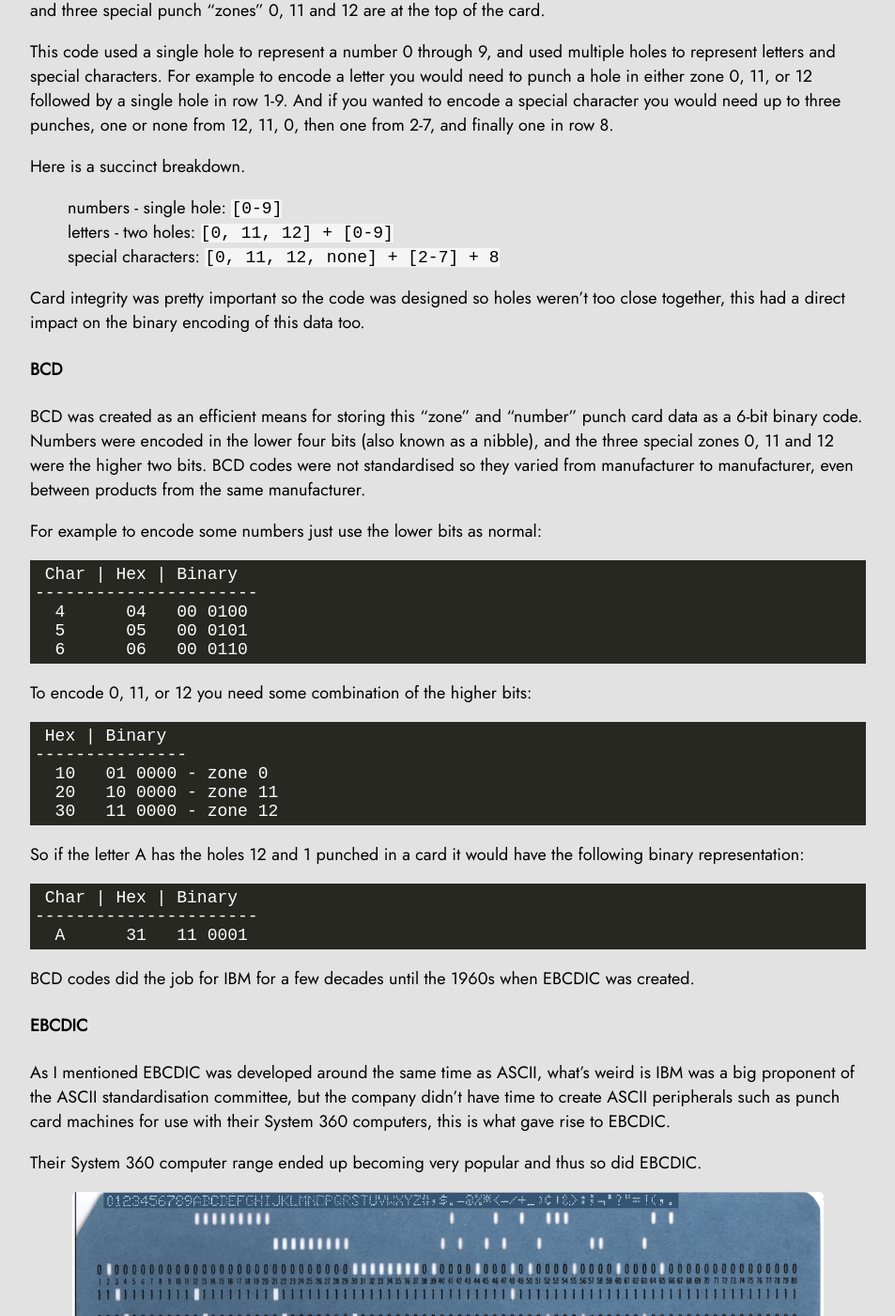
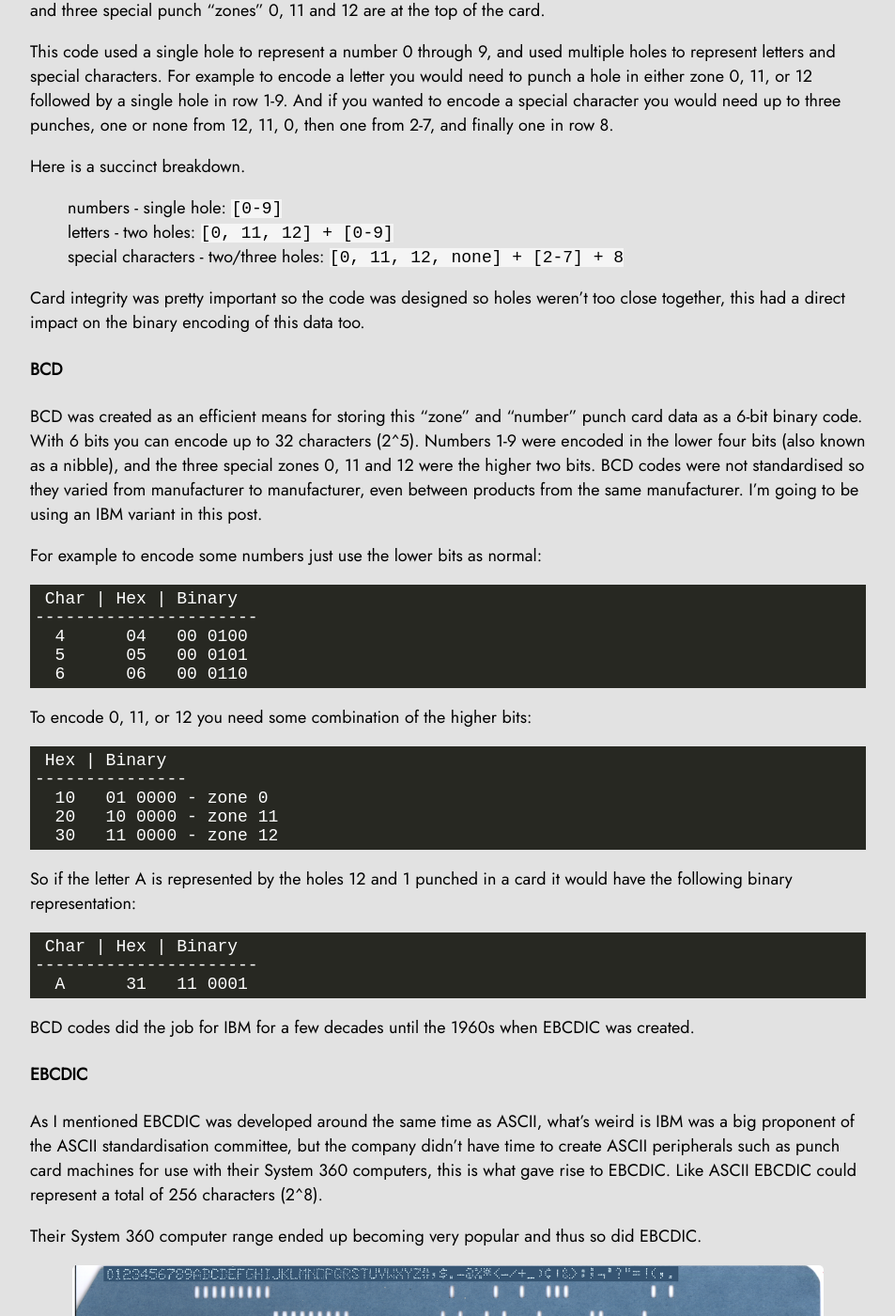
Before and after one commit to skipcloud/skipcloud.github.io, a Jekyll site: the page built from _posts/2020-09-13-character-encodings.md, in a window 1280 px wide and 1400 px high, scrolled down 20861 px. Shown: the whole window at 94% size, without its empty margins (163-1116 px from the left). Built offline with Jekyll 4.4.1, drawn with Linux system fonts in a browser that asks for light colours; some of the changed text lies outside the part shown.

Commit message:
posts: character encodings - typos

````diff
--- a/_posts/2020-09-13-character-encodings.md
+++ b/_posts/2020-09-13-character-encodings.md
@@ -701,8 +701,8 @@
 
 #### ISO-8859
 
-With so many different variants of ASCII floating around there became a need for
-everyone to agree on some sort of standard, this fell to the [International
+With so many different variants of 8-bit ASCII floating around there became a need for
+everyone to agree on some sort of standard again, this fell to the [International
 Organization for Standardization
 (ISO)](https://en.wikipedia.org/wiki/International_Organization_for_Standardization)
 and [International Electrotechnical Commission
@@ -808,7 +808,7 @@
 
 * numbers - single hole: `[0-9]`
 * letters - two holes: `[0, 11, 12] + [0-9]`
-* special characters: `[0, 11, 12, none] + [2-7] + 8`
+* special characters - two/three holes: `[0, 11, 12, none] + [2-7] + 8`
 
 Card integrity was pretty important so the code was designed so holes weren't
 too close together, this had a direct impact on the binary encoding of this data
@@ -817,10 +817,12 @@
 #### BCD
 
 BCD was created as an efficient means for storing this "zone" and "number" punch
-card data as a 6-bit binary code. Numbers were encoded in the lower four bits
-(also known as a nibble), and the three special zones 0, 11 and 12 were the
-higher two bits. BCD codes were not standardised so they varied from
-manufacturer to manufacturer, even between products from the same manufacturer.
+card data as a 6-bit binary code. With 6 bits you can encode up to 32 characters
+(2^5). Numbers 1-9 were encoded in the lower four bits (also known as a nibble),
+and the three special zones 0, 11 and 12 were the higher two bits. BCD codes
+were not standardised so they varied from manufacturer to manufacturer, even
+between products from the same manufacturer. I'm going to be using an IBM
+variant in this post.
 
 For example to encode some numbers just use the lower bits as normal:
 
@@ -842,8 +844,8 @@
   30   11 0000 - zone 12
 ```
 
-So if the letter A has the holes 12 and 1 punched in a card it would have the
-following binary representation:
+So if the letter A is represented by the holes 12 and 1 punched in a card it
+would have the following binary representation:
 
 ```
  Char | Hex | Binary
@@ -859,7 +861,8 @@
 As I mentioned EBCDIC was developed around the same time as ASCII, what's weird
 is IBM was a big proponent of the ASCII standardisation committee, but the
 company didn't have time to create ASCII peripherals such as punch card machines
-for use with their System 360 computers, this is what gave rise to EBCDIC.
+for use with their System 360 computers, this is what gave rise to EBCDIC. Like
+ASCII EBCDIC could represent a total of 256 characters (2^8).
 
 Their System 360 computer range ended up becoming very popular and thus so did
 EBCDIC.
@@ -1202,7 +1205,7 @@
 For example the number `0x1234` would be stored `0x12, 0x34` in Big Endian
 systems and Little Endian systems would store it `0x34, 0x12`.
 
-To help with understanding the byte order UTF-16 allows a [Byte Order
+To help with understanding the byte order of a file UTF-16 allows a [Byte Order
 Mark](https://en.wikipedia.org/wiki/Byte_order_mark), the code point `U+FEFF` is
 used for this and it needs to come right at the start of the file. The code
 point is for an invisible zero-width non-breaking space.
@@ -1233,7 +1236,9 @@
 However not all of those bits are used to encode characters, being a
 variable-width encoding some of the bits are used to show just how many bytes
 make up the character. As you will see in a moment this allows UTF-8 to encode
-up to 21-bit values, or `U+000000` to `U+10FFFF`.
+up to 21-bit values, or `U+000000` to `U+10FFFF`. `U+10FFFF` being the highest
+code point allowed in Unicode, thus UTF-8 can comfortably represent all
+characters.
 
 The ASCII set laid out in ISO-8859-1 (Latin-1) is encoded with a single byte in
 UTF-8, nice and easy so far. This helps with backwards compatibility.
@@ -1256,7 +1261,7 @@
 ```
 
 The beginning of the first byte indicates how many bytes are to follow, a `110`
-means this is a 2 byte sequence and the first two bits in byte two `10` show
+means this is a 2 byte sequence and the first 2 bits in byte two `10` show
 that this is a continuation byte.
 
 With 2 bytes you can represent another 1,920 characters which covers nearly all
@@ -1349,17 +1354,17 @@
 
 #### byte order mark
 
-Given what we know about UTF-16 and it's Byte Order Mark it makes sense that
+Given what we know about UTF-16 and its Byte Order Mark it makes sense that
 UTF-8 should have one right? Sort of.
-
-Because `U+FEFF` is a 2 byte code point it's going to result in a 3 byte
-encoding in UTF-8, feel free to work it out but I'm going to use one I made
-earlier: `0xEFBBBF`.
 
 The Unicode standard actually doesn't require a Byte Order Mark for UTF-8 in
 fact it goes as far as not recommending using one at all, ASCII encoded using
 UTF-8 is backwards compatible but when a Byte Order Mark is added this can cause
 some problems.
+
+If you were to insert one then because `U+FEFF` is a 2 byte code point it's
+going to result in a 3 byte encoding in UTF-8, feel free to work it out but I'm
+going to use one I made earlier: `0xEFBBBF`.
 
 ### UTF-32
 
````
Also changed, not shown: other parts of _posts/2020-09-13-character-encodings.md (+5 -5 lines).
